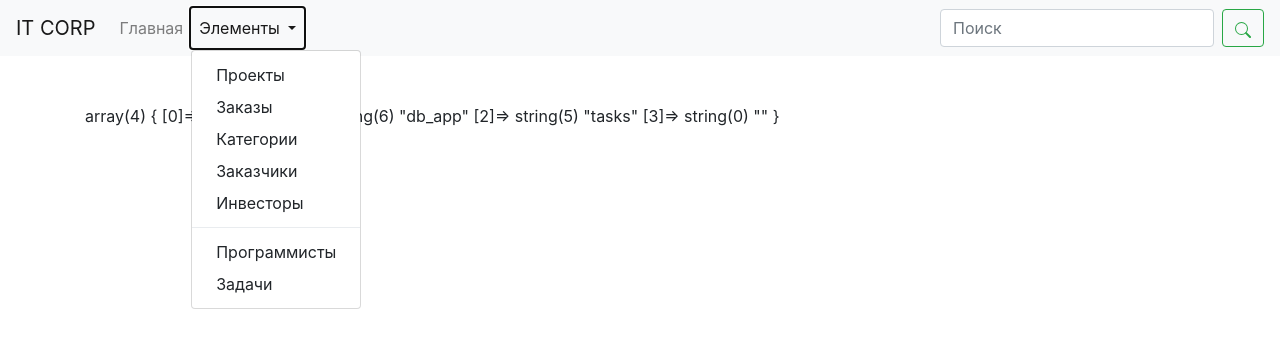
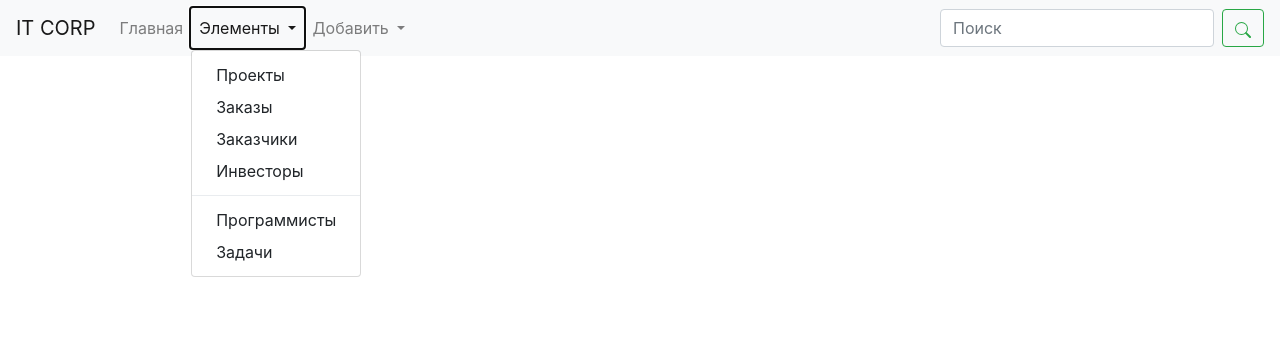
Before and after one commit to jojogis/bd, a PHP site: page /db_app/tasks/ in a window 1280 px wide, after a click on "Элементы". Shown: the top 348 px of the page. Run offline with PHP 8.4, Linux system fonts and the light colour scheme.

Commit message:
Добавлено редактирование проектов

```diff
--- a/index.php
+++ b/index.php
@@ -30,12 +30,26 @@
                     <div class="dropdown-menu" aria-labelledby="navbarDropdown">
                         <a class="dropdown-item" href="/db_app/">Проекты</a>
                         <a class="dropdown-item" href="/db_app/orders">Заказы</a>
-                        <a class="dropdown-item" href="#">Категории</a>
                         <a class="dropdown-item" href="/db_app/customers">Заказчики</a>
                         <a class="dropdown-item" href="/db_app/investors">Инвесторы</a>
                         <div class="dropdown-divider"></div>
                         <a class="dropdown-item" href="/db_app/programmers">Программисты</a>
                         <a class="dropdown-item" href="/db_app/tasks">Задачи</a>
+                    </div>
+                </li>
+                <li class="nav-item dropdown">
+                    <a class="nav-link dropdown-toggle" href="#" id="navbarDropdown" role="button" data-toggle="dropdown" aria-haspopup="true" aria-expanded="false">
+                        Добавить
+                    </a>
+                    <div class="dropdown-menu" aria-labelledby="navbarDropdown">
+                        <a class="dropdown-item" href="/db_app/">Проект</a>
+                        <a class="dropdown-item" href="/db_app/orders">Заказ</a>
+                        <a class="dropdown-item" href="#">Категорию</a>
+                        <a class="dropdown-item" href="/db_app/customers">Заказчика</a>
+                        <a class="dropdown-item" href="/db_app/investors">Инвестора</a>
+                        <div class="dropdown-divider"></div>
+                        <a class="dropdown-item" href="/db_app/programmers">Программиста</a>
+                        <a class="dropdown-item" href="/db_app/tasks">Задачу</a>
                     </div>
                 </li>
             </ul>
@@ -70,6 +84,7 @@ use View\ProgrammersView;
 use Repository\ProgrammerRepository;
 use View\TasksView;
 use Repository\TaskRepository;
+use View\ProjectEditView;
 
 $route = explode('?', $_SERVER['REQUEST_URI'])[0];
 $route = explode('/', $route);
@@ -104,8 +119,14 @@ if(count($route) == 3){
     }
 
 
+}else if(count($route) == 5){
+    if($route[2] == "projects" && $route[3] == "edit"){
+        $rep = new ProjectRepository($db);
+        $project = new ProjectEditView($rep,intval($route[4]));
+        $project->render();
+    }
 }
-var_dump($route);
+//var_dump($route);
 
 
 ?>
```
Also changed, not shown: ProjectEditView.php (added, +63 -0 lines).
